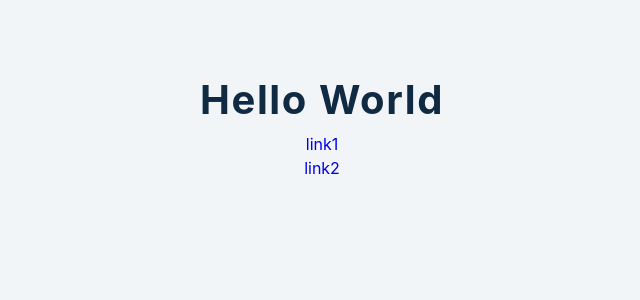
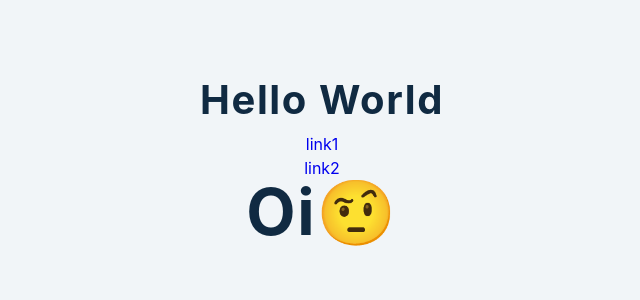
Before and after one commit to alivarastepour/react, a React (Create React App) app: page / in a window 1280 px wide. Shown: the top 300 px of the page, without its empty margins (318-958 px from the left). Built offline with nearby package versions, Linux system fonts and the light colour scheme.

Commit message:
no matching link handle

```diff
--- a/src/App.js
+++ b/src/App.js
@@ -17,6 +17,7 @@ function App() {
               <Routes>
                   <Route path='/link1' element={<App1/>}/>
                   <Route path='/link2' element={<App2/>}/>
+                  <Route path='*' element={<h1>oi🤨</h1>}/>
               </Routes>
           </BrowserRouter>
       </div>
```
